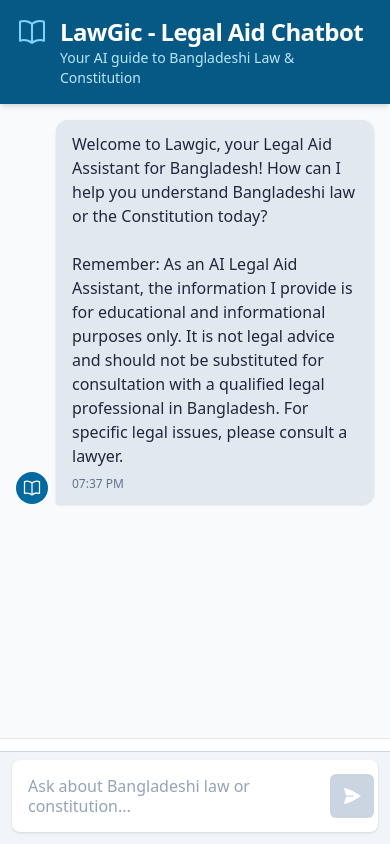
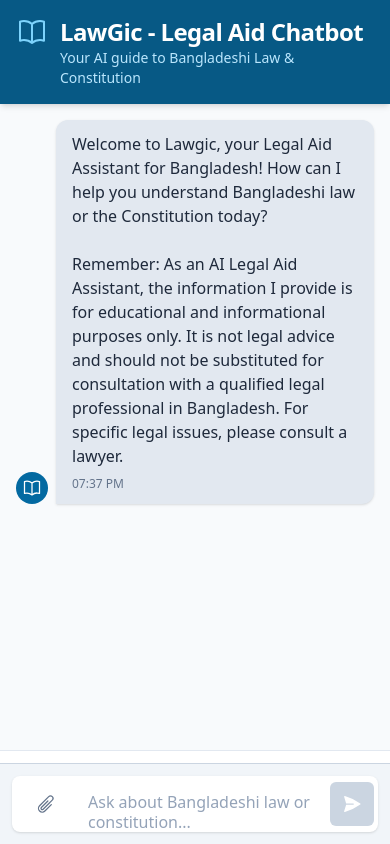
Before and after one commit to smahmuddz/LawGic, a React (Vite) app: page / in a window 390 px wide. Built offline with nearby package versions, Linux system fonts and the light colour scheme.

Commit message:
Updated File Upload

```diff
--- a/App.tsx
+++ b/App.tsx
@@ -1,18 +1,28 @@
-// src/App.tsx
+
 import React, { useState, useEffect, useCallback } from 'react';
-import { GoogleGenAI, Chat, GenerateContentResponse, Candidate, Content } from '@google/genai';
+import { GoogleGenAI, Chat, GenerateContentResponse, Candidate, Part } from '@google/genai';
 import { Header } from './components/Header';
 import { ChatWindow } from './components/ChatWindow';
 import { ChatInput } from './components/ChatInput';
 import { LoadingIndicator } from './components/LoadingIndicator';
 import { ErrorMessage } from './components/ErrorMessage';
-import { SuggestionChips } from './components/SuggestionChips';
+import { SuggestionChips } from './components/SuggestionChips'; // Assuming this is part of the user's current setup
 import type { ChatMessageInterface, GroundingChunk } from './types';
-import { GEMINI_MODEL_NAME, SYSTEM_INSTRUCTION, INITIAL_BOT_GREETING_ID, INITIAL_BOT_GREETING_TEXT, SUGGESTION_TEMPLATES } from './constants';
+import { GEMINI_MODEL_NAME, SYSTEM_INSTRUCTION, INITIAL_BOT_GREETING_ID, INITIAL_BOT_GREETING_TEXT, SUGGESTION_TEMPLATES } from './constants'; // Assuming SUGGESTION_TEMPLATES is defined
 
 const CHAT_HISTORY_SESSION_KEY = 'chat_history';
 
-// The isChatMessageHistory type guard is no longer needed as we are not restoring history.
+const fileToBase64 = (file: File): Promise<string> => {
+  return new Promise((resolve, reject) => {
+    const reader = new FileReader();
+    reader.readAsDataURL(file);
+    reader.onload = () => {
+      const result = reader.result as string;
+      resolve(result.split(',')[1]); // Get only the base64 content
+    };
+    reader.onerror = (error) => reject(error);
+  });
+};
 
 const App: React.FC = () => {
   const [chatSession, setChatSession] = useState<Chat | null>(null);
@@ -21,33 +31,58 @@
   const [streamingBotGroundingChunks, setStreamingBotGroundingChunks] = useState<GroundingChunk[]>([]);
   const [isLoading, setIsLoading] = useState<boolean>(false);
   const [error, setError] = useState<string | null>(null);
-  const apiKey = process.env.API_KEY;
+  const apiKey = process.env.API_KEY; // Using process.env.API_KEY as per guidelines
 
   useEffect(() => {
     if (!apiKey) {
-      setError("API Key not found. Please set VITE_API_KEY in your .env file.");
+      setError("API_KEY environment variable not set. Please configure it to use the chatbot.");
+      setIsLoading(false);
       return;
     }
     try {
       const ai = new GoogleGenAI({ apiKey });
-
-      // Removed the chat history restoration logic that caused the error.
-      // The application will now start a new chat session on every load.
       const newChatSession = ai.chats.create({
         model: GEMINI_MODEL_NAME,
-        config: { systemInstruction: SYSTEM_INSTRUCTION, tools: [{googleSearch: {}}] },
+        config: {
+          systemInstruction: SYSTEM_INSTRUCTION,
+          tools: [{googleSearch: {}}]
+        },
       });
 
-      const initialGreeting: ChatMessageInterface = {
-        id: INITIAL_BOT_GREETING_ID,
-        text: INITIAL_BOT_GREETING_TEXT,
-        sender: 'bot',
-        timestamp: new Date()
-      };
+      const storedHistory = sessionStorage.getItem(CHAT_HISTORY_SESSION_KEY);
+      let initialMessages: ChatMessageInterface[];
 
-      setMessages([initialGreeting]);
-      // The session history for the current session will be cleared and started with the greeting.
-      sessionStorage.setItem(CHAT_HISTORY_SESSION_KEY, JSON.stringify([initialGreeting]));
+      if (storedHistory) {
+        try {
+          const parsedHistory = JSON.parse(storedHistory) as ChatMessageInterface[];
+          // Basic validation for parsed history
+          if (Array.isArray(parsedHistory) && parsedHistory.every(msg => msg.id && msg.text && msg.sender && msg.timestamp)) {
+            initialMessages = parsedHistory.map(msg => ({...msg, timestamp: new Date(msg.timestamp) }));
+          } else {
+            throw new Error("Invalid chat history format");
+          }
+        } catch (e) {
+          console.warn("Failed to parse chat history, starting fresh:", e);
+          sessionStorage.removeItem(CHAT_HISTORY_SESSION_KEY); // Clear invalid history
+          initialMessages = [{
+            id: INITIAL_BOT_GREETING_ID,
+            text: INITIAL_BOT_GREETING_TEXT,
+            sender: 'bot',
+            timestamp: new Date()
+          }];
+          sessionStorage.setItem(CHAT_HISTORY_SESSION_KEY, JSON.stringify(initialMessages));
+        }
+      } else {
+        initialMessages = [{
+          id: INITIAL_BOT_GREETING_ID,
+          text: INITIAL_BOT_GREETING_TEXT,
+          sender: 'bot',
+          timestamp: new Date()
+        }];
+        sessionStorage.setItem(CHAT_HISTORY_SESSION_KEY, JSON.stringify(initialMessages));
+      }
+
+      setMessages(initialMessages);
       setChatSession(newChatSession);
 
     } catch (e) {
@@ -56,15 +91,20 @@
     }
   }, [apiKey]);
 
-  const handleSendMessage = useCallback(async (userInput: string) => {
-    if (!chatSession || !userInput.trim() || isLoading) return;
+  const handleSendMessage = useCallback(async (userInput: string, file?: File | null) => {
+    if (!chatSession || (!userInput.trim() && !file) || isLoading) return;
 
+    const userMessageText = userInput.trim();
     const newUserMessage: ChatMessageInterface = {
       id: Date.now().toString(),
-      text: userInput,
+      text: userMessageText,
       sender: 'user',
       timestamp: new Date(),
     };
+
+    if (file) {
+      newUserMessage.fileInfo = { name: file.name, type: file.type };
+    }
 
     const updatedMessages = [...messages, newUserMessage];
     setMessages(updatedMessages);
@@ -76,19 +116,59 @@
     setStreamingBotGroundingChunks([]);
 
     try {
-      const result = await chatSession.sendMessageStream({ message: userInput });
+      const messageParts: Part[] = [];
+      if (userMessageText) {
+        messageParts.push({ text: userMessageText });
+      }
+
+      if (file) {
+        try {
+          const base64Data = await fileToBase64(file);
+          messageParts.push({
+            inlineData: {
+              mimeType: file.type,
+              data: base64Data,
+            },
+          });
+        } catch (fileError) {
+          console.error("Error processing file:", fileError);
+          setError(`Failed to process file: ${fileError instanceof Error ? fileError.message : String(fileError)}`);
+          setIsLoading(false);
+          const errorBotMessage: ChatMessageInterface = {
+            id: Date.now().toString() + '-file-error',
+            text: `Sorry, I couldn't process the file "${file.name}". Please try again.`,
+            sender: 'bot',
+            timestamp: new Date(),
+          };
+          setMessages(prev => {
+             const finalMessages = [...prev, errorBotMessage];
+             sessionStorage.setItem(CHAT_HISTORY_SESSION_KEY, JSON.stringify(finalMessages));
+             return finalMessages;
+          });
+          return;
+        }
+      }
+
+      if (messageParts.length === 0) {
+        setIsLoading(false);
+        return;
+      }
+
+      const result = await chatSession.sendMessageStream({ message: messageParts });
       let accumulatedText = '';
       let accumulatedChunks: GroundingChunk[] = [];
 
-      for await (const chunk of result) {
+      for await (const chunk of result) { // chunk is GenerateContentResponse
         const chunkText = chunk.text;
         if (chunkText) {
           accumulatedText += chunkText;
           setStreamingBotResponse(prev => prev + chunkText);
         }
+
         const candidate = chunk.candidates?.[0] as Candidate | undefined;
         if (candidate?.groundingMetadata?.groundingChunks) {
             accumulatedChunks.push(...candidate.groundingMetadata.groundingChunks);
+            // Deduplicate chunks for streaming display
             const uniqueStreamingChunks = Array.from(new Map(accumulatedChunks.filter(c => c.web?.uri).map(c => [c.web!.uri, c])).values());
             setStreamingBotGroundingChunks(uniqueStreamingChunks);
         }
@@ -112,13 +192,24 @@
 
     } catch (e) {
       console.error("Error sending message to Gemini:", e);
-      setError(`Sorry, an error occurred. ${e instanceof Error ? e.message : String(e)}`);
+      setError(`Sorry, an error occurred while processing your request. ${e instanceof Error ? e.message : String(e)}`);
+      const errorBotMessage: ChatMessageInterface = {
+        id: Date.now().toString() + '-bot-error',
+        text: "I encountered an issue. Please try again or rephrase your question.",
+        sender: 'bot',
+        timestamp: new Date(),
+      };
+      setMessages(prev => {
+         const finalMessages = [...prev, errorBotMessage];
+         sessionStorage.setItem(CHAT_HISTORY_SESSION_KEY, JSON.stringify(finalMessages));
+         return finalMessages;
+      });
     } finally {
       setIsLoading(false);
       setStreamingBotResponse('');
       setStreamingBotGroundingChunks([]);
     }
-  }, [chatSession, messages, isLoading]);
+  }, [chatSession, messages, isLoading, apiKey]); // Added apiKey to dependency array for re-initialization if it changes (though unlikely for process.env)
 
   return (
     <div className="flex flex-col h-screen bg-slate-100 font-sans">
@@ -128,13 +219,13 @@
         streamingBotResponse={streamingBotResponse}
         streamingBotGroundingChunks={streamingBotGroundingChunks}
       />
-      <div className="px-4 pt-2 pb-1 bg-white border-t">
+      <div className="px-4 pt-2 pb-1 bg-white border-t border-slate-200">
         {isLoading && <LoadingIndicator />}
         {error && <ErrorMessage message={error} onClose={() => setError(null)} />}
-        {!isLoading && !error && messages.length > 0 && (
+        {!isLoading && !error && messages.length > 0 && SUGGESTION_TEMPLATES && ( // Check SUGGESTION_TEMPLATES existence
             <SuggestionChips
                 suggestions={SUGGESTION_TEMPLATES}
-                onSuggestionClick={handleSendMessage}
+                onSuggestionClick={(suggestionText) => handleSendMessage(suggestionText, null)} // Pass null for file
                 isLoading={isLoading || !chatSession}
             />
         )}
--- a/components/ChatInput.tsx
+++ b/components/ChatInput.tsx
@@ -1,7 +1,8 @@
-import React, { useState } from 'react';
+
+import React, { useState, useRef } from 'react';
 
 interface ChatInputProps {
-  onSendMessage: (message: string) => void;
+  onSendMessage: (message: string, file?: File | null) => void;
   isLoading: boolean;
 }
 
@@ -11,15 +12,43 @@
   </svg>
 );
 
+const PaperClipIcon: React.FC<{ className?: string }> = ({ className }) => (
+  <svg xmlns="http://www.w3.org/2000/svg" fill="none" viewBox="0 0 24 24" strokeWidth={1.5} stroke="currentColor" className={className || "w-6 h-6"}>
+    <path strokeLinecap="round" strokeLinejoin="round" d="M18.375 12.739l-7.693 7.693a4.5 4.5 0 01-6.364-6.364l10.94-10.94A3 3 0 1119.5 7.372L8.552 18.32m.009-.01l-.01.01m5.699-9.941l-7.81 7.81a1.5 1.5 0 002.122 2.122l7.81-7.81" />
+  </svg>
+);
+
+const XCircleIcon: React.FC<{ className?: string }> = ({ className }) => (
+  <svg xmlns="http://www.w3.org/2000/svg" fill="none" viewBox="0 0 24 24" strokeWidth={1.5} stroke="currentColor" className={className || "w-4 h-4"}>
+    <path strokeLinecap="round" strokeLinejoin="round" d="M9.75 9.75l4.5 4.5m0-4.5l-4.5 4.5M21 12a9 9 0 11-18 0 9 9 0 0118 0z" />
+  </svg>
+);
 
 export const ChatInput: React.FC<ChatInputProps> = ({ onSendMessage, isLoading }) => {
   const [input, setInput] = useState('');
+  const [selectedFile, setSelectedFile] = useState<File | null>(null);
+  const fileInputRef = useRef<HTMLInputElement>(null);
+
+  const handleFileChange = (event: React.ChangeEvent<HTMLInputElement>) => {
+    if (event.target.files && event.target.files[0]) {
+      setSelectedFile(event.target.files[0]);
+    }
+  };
+
+  const handleRemoveFile = () => {
+    setSelectedFile(null);
+    if (fileInputRef.current) {
+      fileInputRef.current.value = ''; // Reset file input
+    }
+  };
 
   const handleSubmit = (e?: React.FormEvent<HTMLFormElement>) => {
     e?.preventDefault();
-    if (input.trim() && !isLoading) {
-      onSendMessage(input.trim());
+    if (isLoading) return;
+    if (input.trim() || selectedFile) {
+      onSendMessage(input.trim(), selectedFile);
       setInput('');
+      handleRemoveFile(); // Clears file and resets input
     }
   };
 
@@ -31,27 +60,63 @@
   };
 
   return (
-    <form onSubmit={handleSubmit} className="bg-slate-100 p-3 md:p-4 pt-2 border-t border-slate-300 sticky bottom-0">
-      <div className="flex items-center space-x-2 bg-white rounded-lg shadow p-1">
+    <form onSubmit={handleSubmit} className="bg-slate-100 p-3 md:p-4 border-t border-slate-300 sticky bottom-0">
+      <div className="bg-white rounded-lg shadow">
+        {selectedFile && (
+          <div className="px-3 py-2 text-sm text-slate-600 flex justify-between items-center border-b border-slate-200">
+            <span className="truncate max-w-[calc(100%-2rem)]" title={selectedFile.name}>
+              Attached: {selectedFile.name}
+            </span>
+            <button
+              type="button"
+              onClick={handleRemoveFile}
+              className="text-slate-400 hover:text-slate-600"
+              aria-label="Remove attached file"
+              disabled={isLoading}
+            >
+              <XCircleIcon />
+            </button>
+          </div>
+        )}
+        <div className="flex items-center space-x-2 p-1">
+          <input
+            type="file"
+            ref={fileInputRef}
+            onChange={handleFileChange}
+            className="hidden"
+            accept="image/png, image/jpeg, image/webp, application/pdf"
+            disabled={isLoading}
+            aria-label="Attach file"
+          />
+          <button
+            type="button"
+            onClick={() => fileInputRef.current?.click()}
+            disabled={isLoading}
+            className="p-3 rounded-md text-slate-500 hover:text-sky-600 disabled:text-slate-300 disabled:cursor-not-allowed transition-colors focus:outline-none focus:ring-2 focus:ring-sky-500 focus:ring-offset-1"
+            aria-label="Attach file"
+          >
+            <PaperClipIcon className="w-5 h-5"/>
+          </button>
           <textarea
             value={input}
             onChange={(e) => setInput(e.target.value)}
             onKeyPress={handleKeyPress}
             placeholder="Ask about Bangladeshi law or constitution..."
-          className="flex-grow p-3 border-none focus:ring-0 resize-none h-16 min-h-[3rem] max-h-32 leading-tight bg-transparent text-slate-700 placeholder-slate-400"
+            className="flex-grow p-3 border-none focus:ring-0 resize-none h-12 min-h-[3rem] max-h-32 leading-tight bg-transparent text-slate-700 placeholder-slate-400"
             rows={1}
             disabled={isLoading}
             aria-label="Chat message input"
           />
           <button
             type="submit"
-          disabled={isLoading || !input.trim()}
+            disabled={isLoading || (!input.trim() && !selectedFile)}
             className="p-3 rounded-md text-white bg-sky-600 hover:bg-sky-700 disabled:bg-slate-300 disabled:cursor-not-allowed transition-colors focus:outline-none focus:ring-2 focus:ring-sky-500 focus:ring-offset-1"
             aria-label="Send message"
           >
             <SendIcon />
           </button>
         </div>
+      </div>
     </form>
   );
 };
--- a/package.json
+++ b/package.json
@@ -15,6 +15,8 @@
   },
   "devDependencies": {
     "@types/node": "^22.14.0",
+    "@types/react": "^19.1.7",
+    "@types/react-dom": "^19.1.6",
     "typescript": "~5.7.2",
     "vite": "^6.3.5"
   }
```
Also changed, not shown: components/ChatMessage.tsx (+31 -32 lines), 1 other file (tests, documents, lock files or other folders). Lines whose indentation alone changed are shown as unchanged.
